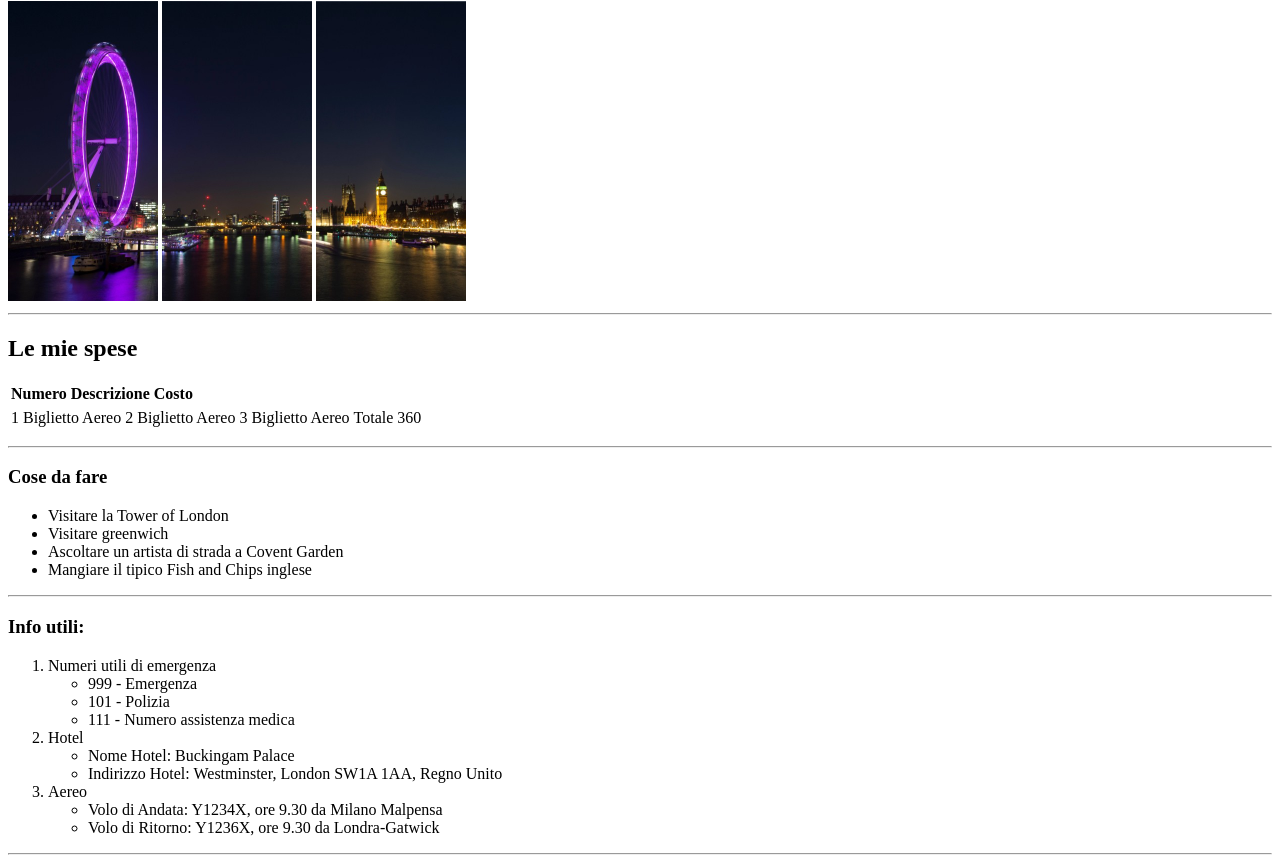
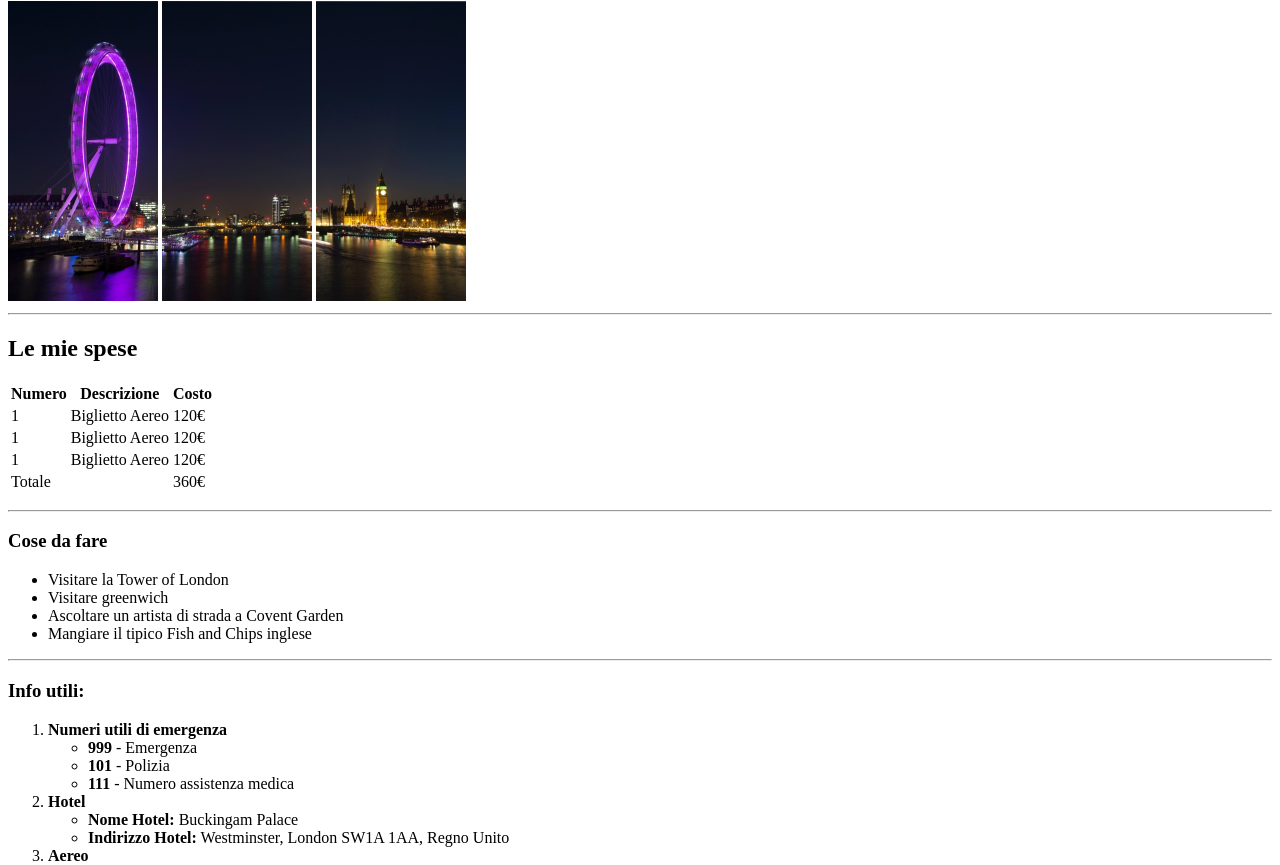
Before and after one commit to alessandroschiano98/html-london-trip, a plain HTML site: page index.html in a window 1280 px wide. Shown: the part 79-944 px from the top of the page. Drawn offline with Linux system fonts and the light colour scheme.

Commit message:
ESERCIZIO ESEGUITO CON CORREZIONE ERRORI

```diff
--- a/index.html
+++ b/index.html
@@ -10,7 +10,7 @@
 <body>
     <!-- INIZIO "TITOLO" -->
     <header>
-        <h1><strong>Il mio viaggio a Londra</strong></h1>
+        <h1>Il mio viaggio a Londra</h1>
         <!-- FINE "TITOLO"-->
         <!-- INIZIO "IMMAGINE 1-2-3"-->
         <img src="./immagini/pexels-bill-emrich-230794-0.jpg" alt="FOTO 1 " width="150" height="300">
@@ -21,7 +21,6 @@
     <hr>
     <!-- INIZIO "LE MIE SPESE" -->
     <div>
-        <main></main>
         <h2>Le mie spese</h2>
         <p>
             <!--INIZIO "HEADER TABELLA"-->
@@ -34,16 +33,28 @@
                         <th>Costo</th>
                     </tr>
                 </thead>
-            </table>
                 <!-- FINE "HEADER TABELLA"-->
                 <!-- INIZIO "BODY TABELLA"-->
-            <table>
                 <tbody>
                     <tr>
-                        <td>1 Biglietto Aereo</td>
-                        <td>2 Biglietto Aereo</td>
-                        <td>3 Biglietto Aereo</td>
-                        <td>Totale 360</td>
+                        <td>1</td>
+                        <td>Biglietto Aereo</td>
+                        <td>120€</td>
+                    </tr>
+                    <tr>
+                        <td>1</td>
+                        <td>Biglietto Aereo</td>
+                        <td>120€</td>
+                    </tr>
+                    <tr>
+                        <td>1</td>
+                        <td>Biglietto Aereo</td>
+                        <td>120€</td>
+                    </tr>
+                    <tr>
+                        <td>Totale</td>
+                        <td></td>
+                        <td>360€</td>
                     </tr>
                 </tbody>
             </table>
@@ -77,38 +88,49 @@
             <p>
                 <!--INIZIO "NUMERI"-->
             <ol>
-                <li>Numeri utili di emergenza</li>
+                <li>
+                    <strong>Numeri utili di emergenza</strong>
                     <ul>
                         <li>
-                        <th>999</th> - Emergenza
+                            <strong>999</strong> - Emergenza
                         </li>
                         <li>
-                        <th>101</th> - Polizia
+                            <strong>101</strong> - Polizia
                         </li>
                         <li>
-                        <th>111</th> - Numero assistenza medica
+                            <strong>111</strong> - Numero assistenza medica
                         </li>
                     </ul>
+
+                </li>
+
                 <!-- FINE "NUMERI-->
                 <!-- INIZIO "HOTEL"-->
-                <li>Hotel</li>
+                <li>
+                    <strong>Hotel</strong>
                     <ul>
                         <li>
-                        <th>Nome Hotel:</th> Buckingam Palace
+                            <th><strong>Nome Hotel:</strong></th> Buckingam Palace
                         </li>
                         <li>
-                        <th>Indirizzo Hotel:</th> Westminster, London SW1A 1AA, Regno Unito
+                            <th><strong>Indirizzo Hotel:</strong></th> Westminster, London SW1A 1AA, Regno Unito
                         </li>
                     </ul>
-                <li>Aereo</li>
+
+                </li>
+
+                <li>
+                    <strong>Aereo</strong>
                     <ul>
                         <li>
-                        <th>Volo di Andata:</th> Y1234X, ore 9.30 da Milano Malpensa
+                            <th><strong>Volo di andata:</strong></th> Y1234X, ore 9.30 da Milano Malpensa
                         </li>
                         <li>
-                        <th>Volo di Ritorno:</th> Y1236X, ore 9.30 da Londra-Gatwick
+                            <th><strong>Volo di ritorno:</strong></th> Y1236X, ore 9.30 da Londra-Gatwick
                         </li>
                     </ul>
+                </li>
+
             </ol>
             </tbody>
             </p>
```
Lines whose indentation alone changed are shown as unchanged.
